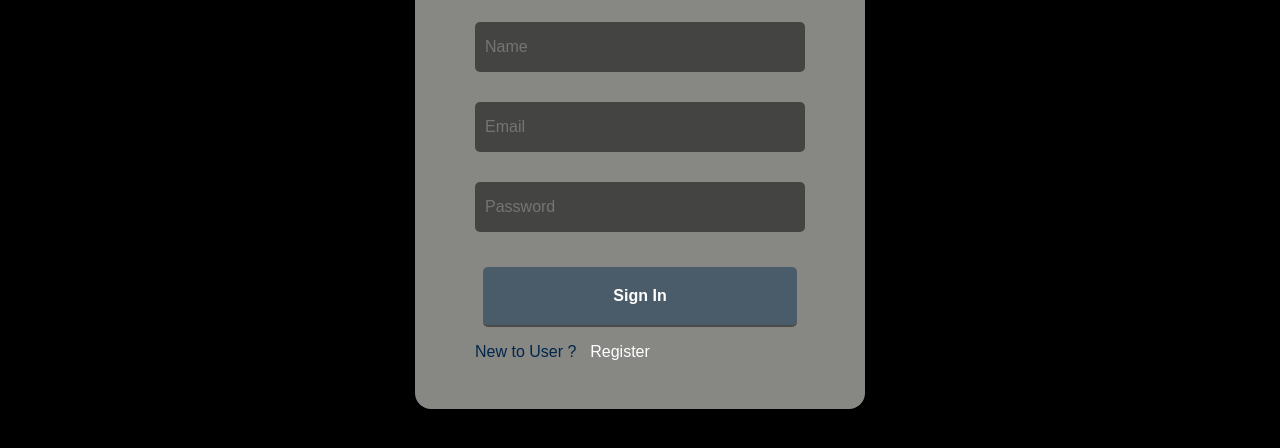
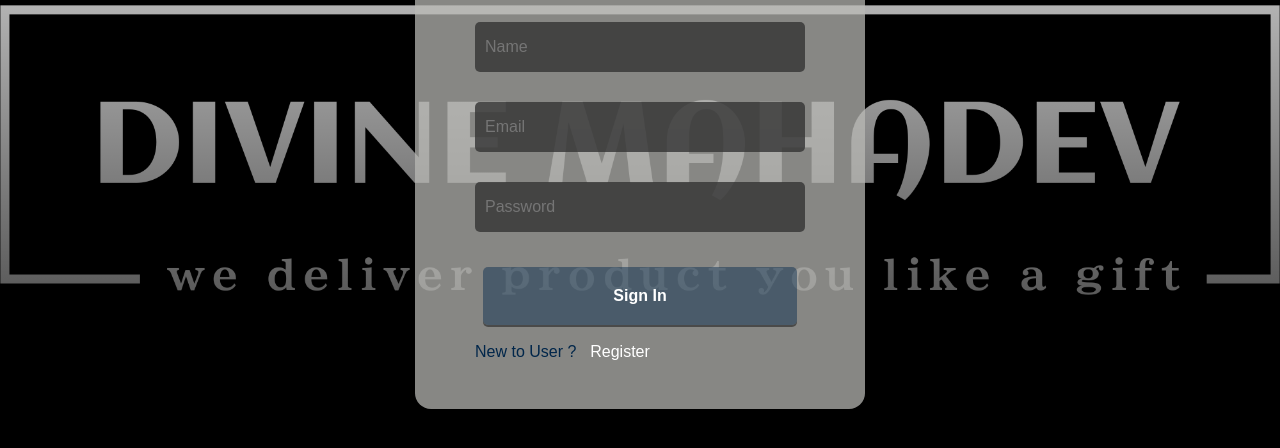
Before and after one commit to nikulkumar730/e-commarce, a plain HTML site: page pages/login.html in a window 1280 px wide. Shown: the part 250-698 px from the top of the page. Drawn offline with Linux system fonts and the light colour scheme.

Commit message:
changes updated

```diff
--- a/css/Register.css
+++ b/css/Register.css
@@ -44,7 +44,7 @@ p {
       rgba(0, 0, 0, 0.95),
       rgba(0, 0, 0, 0)
     ),
-    url("../new/Image/icons/divine-mahadev.png");
+    url("../Image/icons/divine-mahadev.png");
 
 }
 
--- a/css/login.css
+++ b/css/login.css
@@ -47,7 +47,7 @@
     background-size: contain;
     background-repeat: no-repeat;
     background-position: center;
-    background-image: linear-gradient(to top ,rgba(0,0,0,0.95),rgba(0,0,0,0)),url("../new/Image/icons/divine-mahadev.png");
+    background-image: linear-gradient(to top ,rgba(0,0,0,0.95),rgba(0,0,0,0)),url("../Image/icons/divine-mahadev.png");
     position:absolute;
 
   }
```
